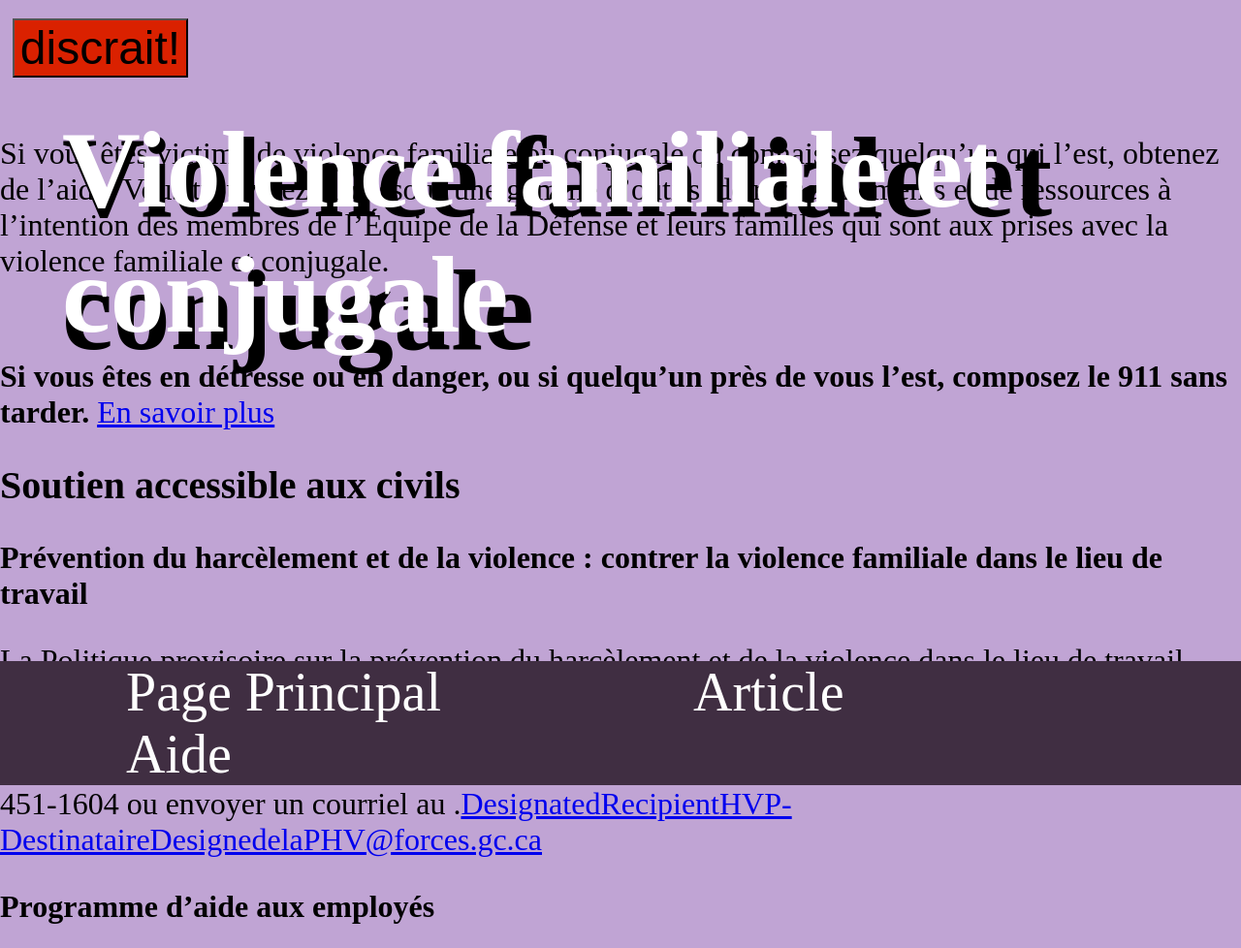
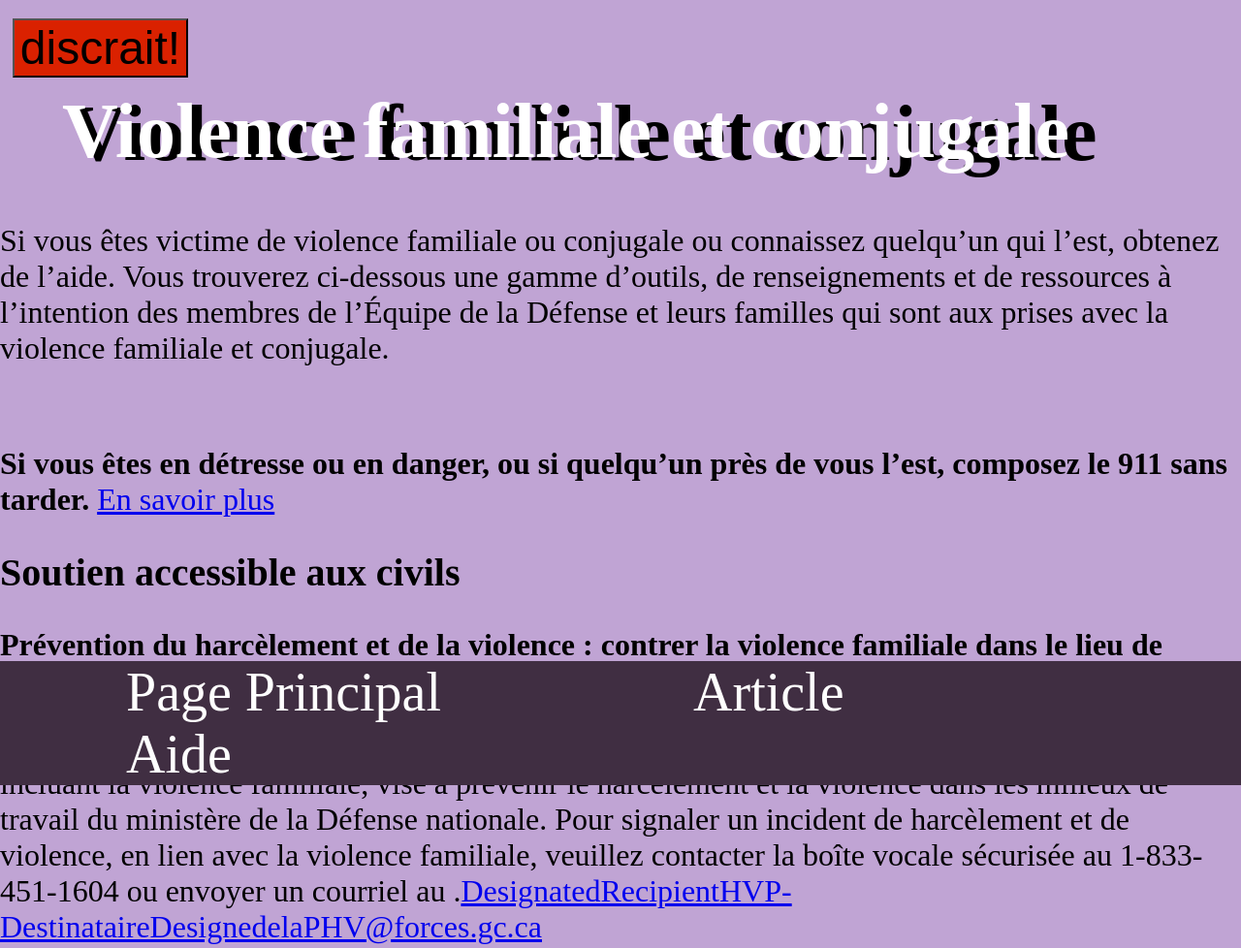
Before and after one commit to wil-nbss/echo-application-site-web, a plain HTML site: page aide.html in a window 1280 px wide. Shown: the top 978 px of the page at 97% size. Drawn offline with Linux system fonts and the light colour scheme.

Commit message:
Fixed text

```diff
--- a/aide.html
+++ b/aide.html
@@ -19,10 +19,10 @@
 
 <br><br>
 
-<h1 style="position:fixed; left:5%; font-size:740%; color:black;">Violence familiale et conjugale</h1>
-<h1 style="position:fixed; left:5%; font-size:700%; color:white;">Violence familiale et conjugale</h1>
+<h1 style="position:absolute; left:5.6%; font-size:510%; color:black;">Violence familiale et conjugale</h1>
+<h1 style="position:absolute; left:5%; font-size:500%; color:white;">Violence familiale et conjugale</h1>
 
-<br><br><br><br>
+<br><br><br><br><br><br><br><br><br>
 <p>Si vous êtes victime de violence familiale ou conjugale ou connaissez quelqu’un qui l’est, obtenez de l’aide. Vous trouverez ci-dessous une gamme d’outils, de renseignements et de ressources à l’intention des membres de l’Équipe de la Défense et leurs familles qui sont aux prises avec la violence familiale et conjugale.</p>
 <br>
 <p><b>Si vous êtes en détresse ou en danger, ou si quelqu’un près de vous l’est, composez le 911 sans tarder.</b> <a href="./aide.html">En savoir plus</a></p>
```
